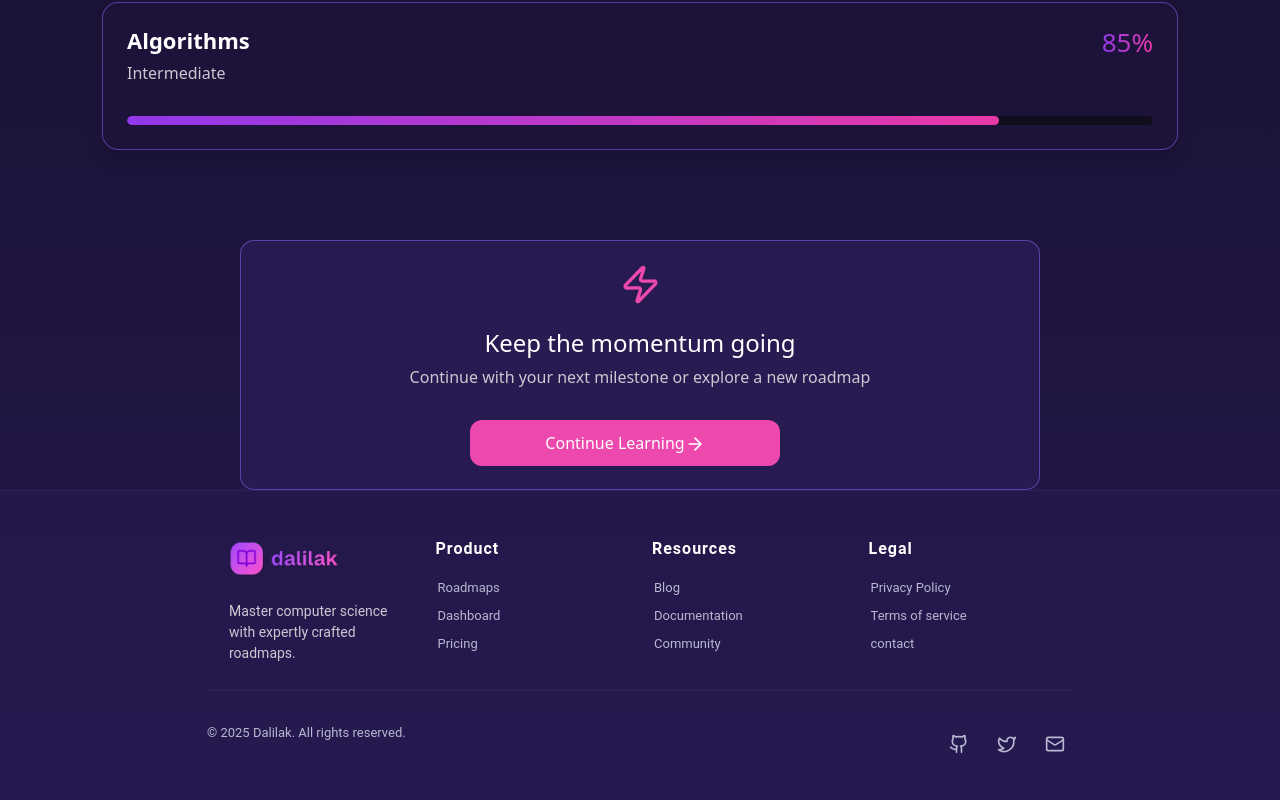
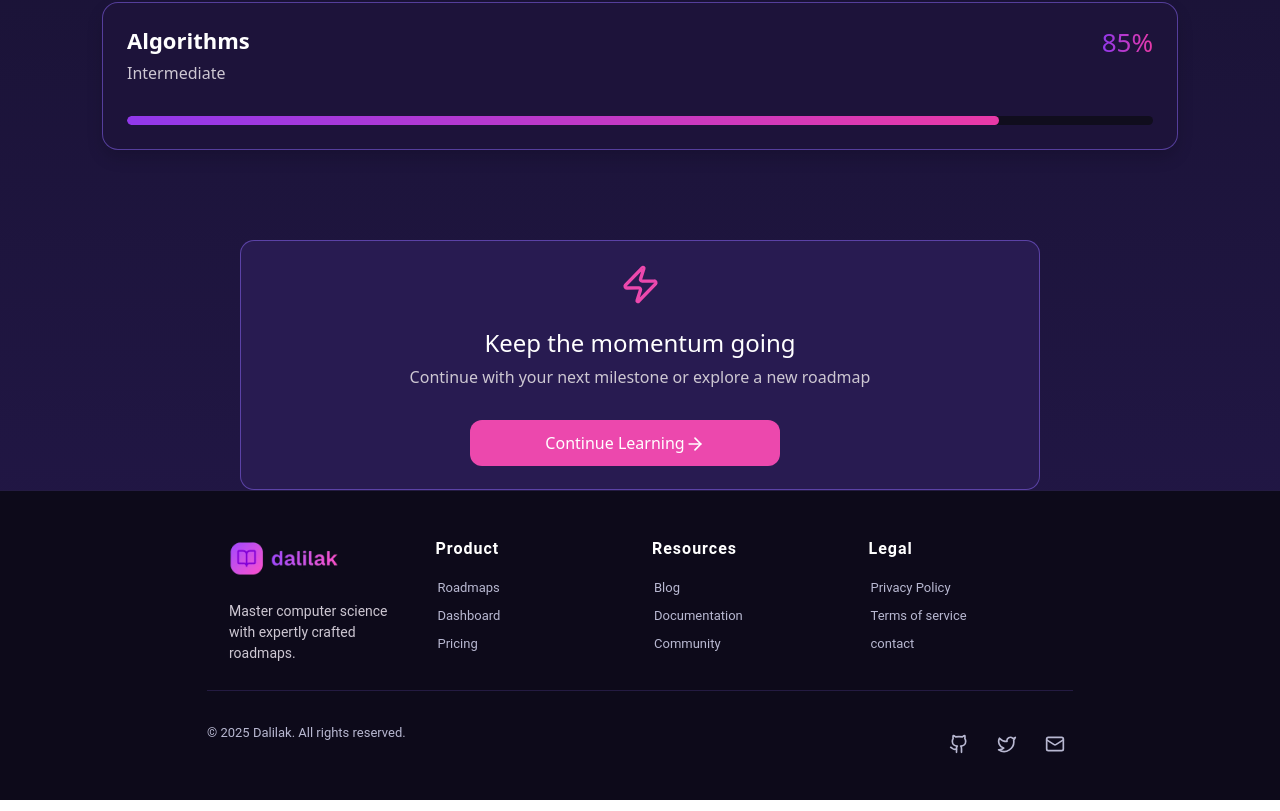
Before and after one commit to Ahmedelsharawy9520002/Dalilak, a React (Vite) app: page /Dashboard in a window 1280 px wide. Shown: the part 877-1688 px from the top of the page. Built offline with nearby package versions, Linux system fonts and the light colour scheme.

Commit message:
Fixed the Footer's background color

```diff
--- a/src/styles/footer.css
+++ b/src/styles/footer.css
@@ -8,7 +8,8 @@
 }
 
 .footer-container{
-    background-color: color-mix(in oklab, #2c1c5b 30%, transparent);
+    /* background-color: color-mix(in oklab, #2c1c5b 30%, transparent); */
+    background-color: rgba(13, 11, 26,0.98);
     /* background-color: #2c1c5b; */
     height: 310px;
     border-top:  solid 1px;
```
